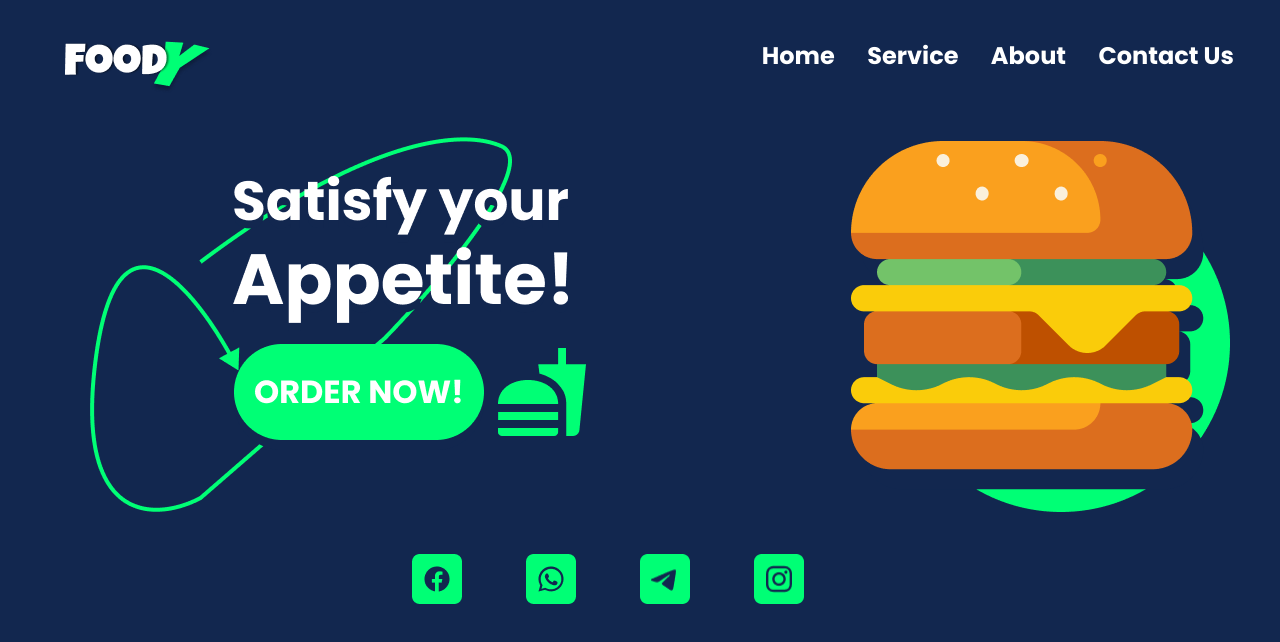
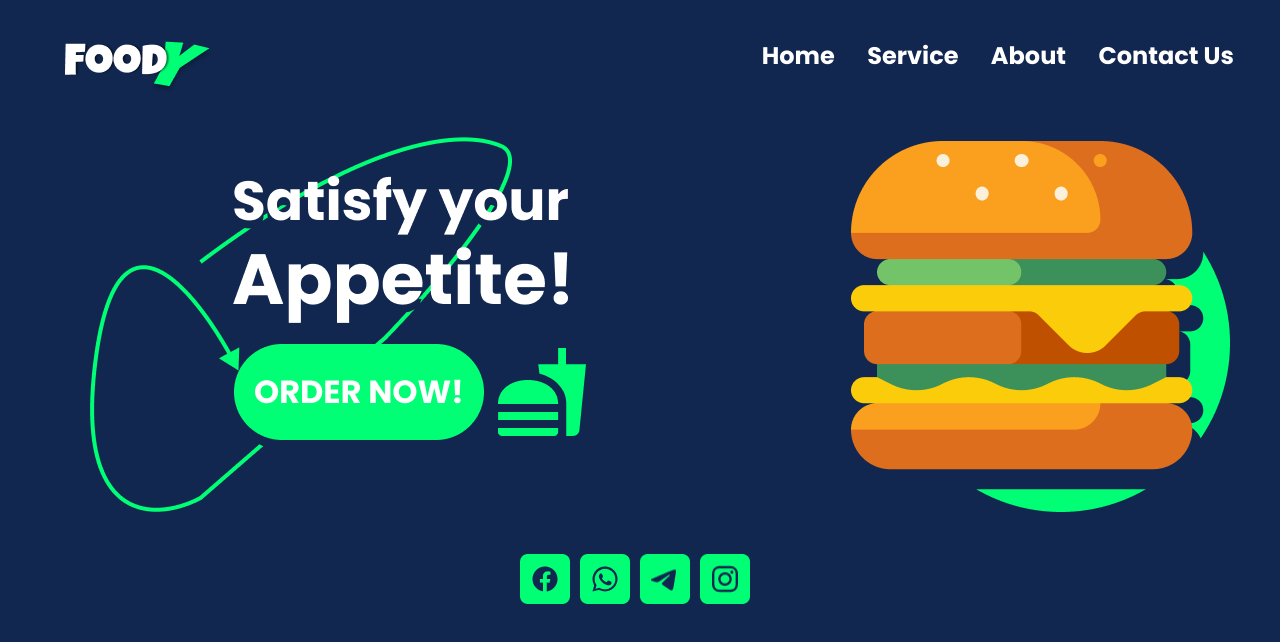
Before and after one commit to Wesley-P-Silva/Webpage-lunch, a plain HTML site: page index.html in a window 1280 px wide. Drawn offline with Linux system fonts and the light colour scheme.

Commit message:
Correção de espaçamento do footer

```diff
--- a/styles.css
+++ b/styles.css
@@ -37,8 +37,10 @@ a {
 }
 
 footer {
+    display: flex;
     margin-top: 3%;
-    justify-content: end;
+    align-items: flex-end;
+    justify-content: center;
 }
 
 .icons {
```
